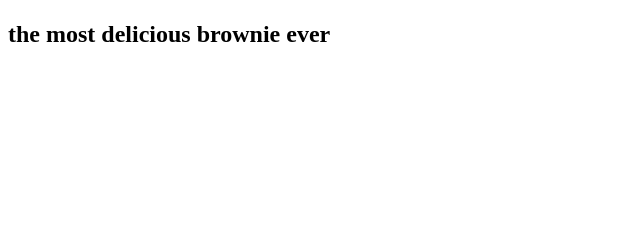
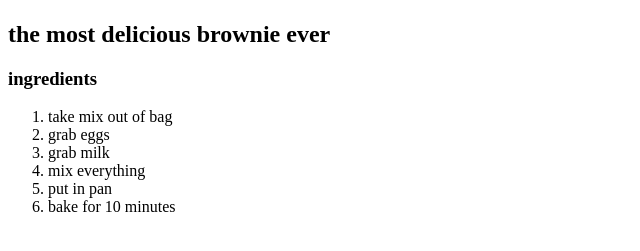
Before and after one commit to seeweed12345/odin-recipes, a plain HTML site: page recipes/brownie.html in a window 1280 px wide. Shown: the part 383-634 px from the top of the page, without its empty margins (0-640 px from the left). Drawn offline with Linux system fonts and the light colour scheme.

```diff
--- a/recipes/brownie.html
+++ b/recipes/brownie.html
@@ -8,5 +8,13 @@
     <h1>brownie recipe</h1>
     <img src="https://www.inspiredtaste.net/wp-content/uploads/2016/06/Brownies-Recipe-2-1200-1024x683.jpg" alt="brownie">
     <h2>the most delicious brownie ever</h2>
+    <h3>ingredients</h3>
+    <ol>
+        <li>take mix out of bag</li>
+        <li>grab eggs</li>
+        <li>grab milk</li>
+        <li>mix everything</li>
+        <li>put in pan</li>
+        <li>bake for 10 minutes</li>
 </body>
 </html>
```
Also changed, not shown: index.html (+1 -0 lines), recipes/sandwich.html (added, +17 -0 lines).
